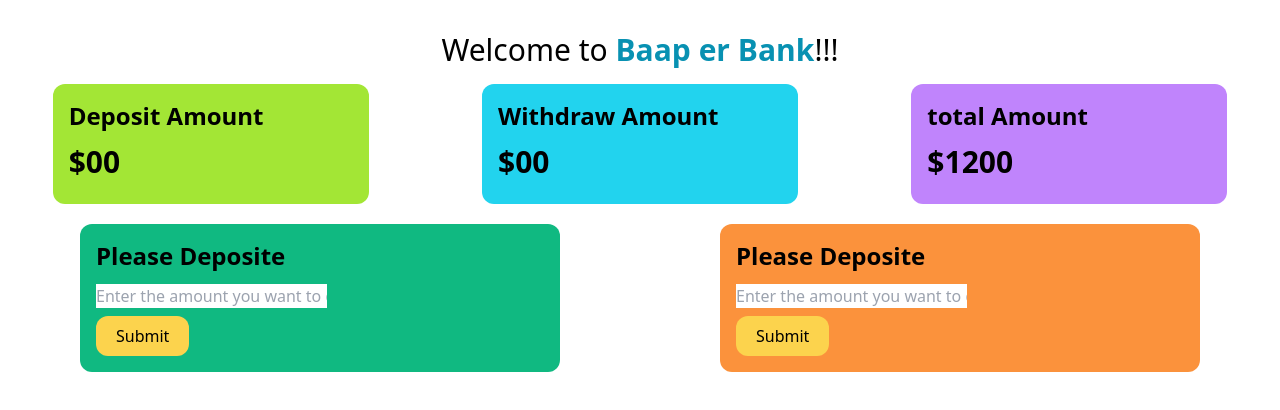
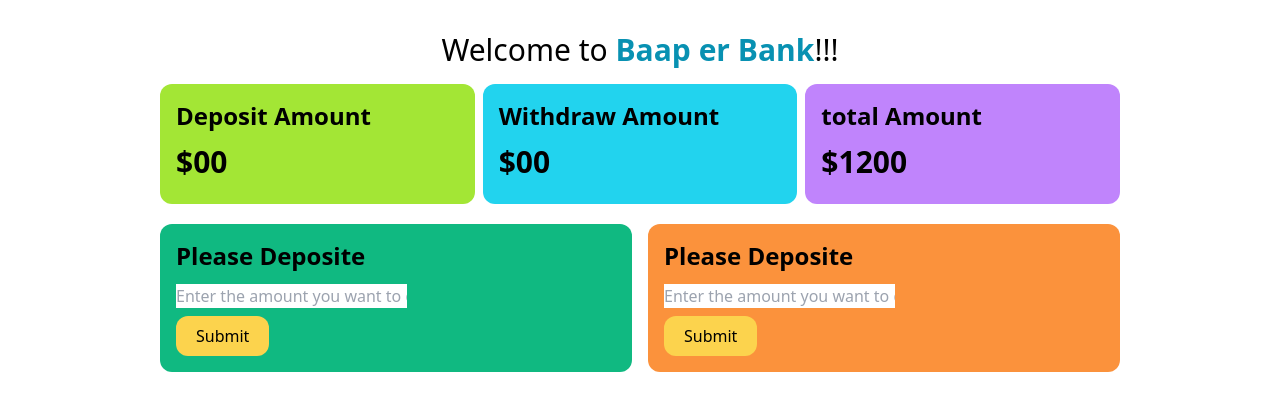
Before and after one commit to tarikaziz0933/baap-er-bank, a plain HTML site: page index.html in a window 1280 px wide. Drawn offline with nearby package versions, Linux system fonts and the light colour scheme.

Commit message:
second commit

```diff
--- a/index.html
+++ b/index.html
@@ -16,28 +16,28 @@
         </h1>
     </header>
     <main>
-        <section class="grid grid-cols-3 gap-2 mb-5">
-            <div class="bg-lime-400 w-9/12 mx-auto rounded-xl p-4">
+        <section class="grid grid-cols-3 gap-2 w-3/4 mx-auto mb-5">
+            <div class="bg-lime-400 rounded-xl p-4">
                 <h2 class="mb-3 text-2xl font-semibold">Deposit Amount</h2>
                 <h3 class="text-3xl font-semibold mb-2">$<span id="display-deposit">00</span></h3>
             </div>
-            <div class="bg-cyan-400 w-9/12 mx-auto rounded-xl p-4">
+            <div class="bg-cyan-400 rounded-xl p-4">
                 <h2 class="mb-3 text-2xl font-semibold">Withdraw Amount</h2>
                 <h3 class="text-3xl font-semibold mb-2">$<span id="display-withdraw">00</span></h3>
             </div>
-            <div class="bg-purple-400 w-9/12 mx-auto rounded-xl p-4">
+            <div class="bg-purple-400 rounded-xl p-4">
                 <h2 class="mb-3 text-2xl font-semibold">total Amount</h2>
                 <h3 class="text-3xl font-semibold mb-2">$<span id="total-amount">1200</span></h3>
             </div>
         </section>
-        <section class="grid grid-cols-2 mx-auto">
-            <div class="bg-emerald-500 w-9/12 mx-auto rounded-xl p-4">
+        <section class="grid grid-cols-2 w-9/12 gap-4 mx-auto">
+            <div class="bg-emerald-500 rounded-xl p-4">
                 <h2 class="mb-3 text-2xl font-semibold">Please Deposite</h2>
                 <input id="deposit-field" type="text" class="block mb-2"
                     placeholder="Enter the amount you want to deposit">
                 <button id="btn-deposit" class="bg-amber-300 px-5 py-2 rounded-xl">Submit</button>
             </div>
-            <div class="bg-orange-400 w-9/12 mx-auto rounded-xl p-4">
+            <div class="bg-orange-400 rounded-xl p-4">
                 <h2 class="mb-3 text-2xl font-semibold">Please Deposite</h2>
                 <input id="withdraw-field" type="text" class="block mb-2"
                     placeholder="Enter the amount you want to deposit">
```
